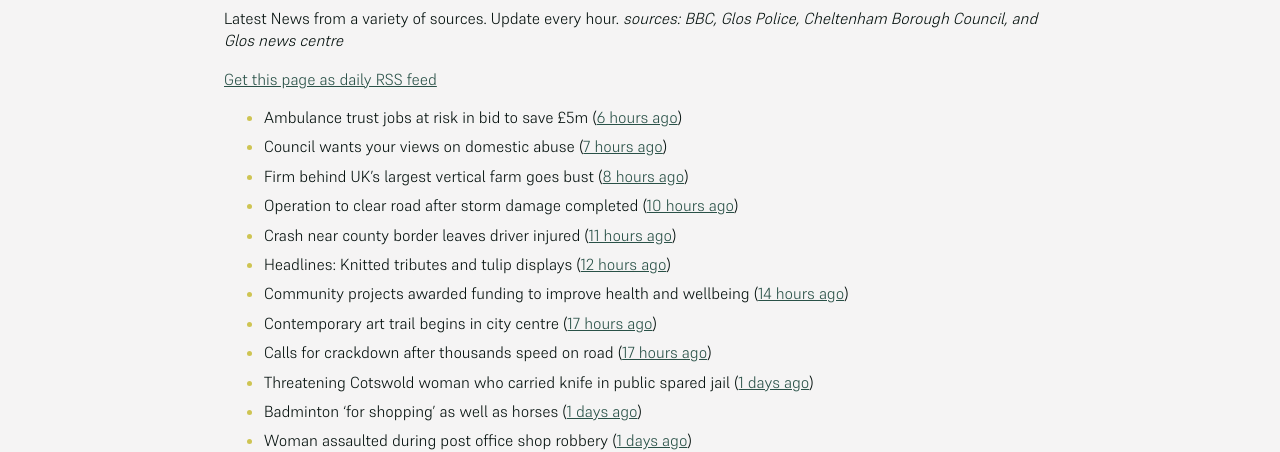
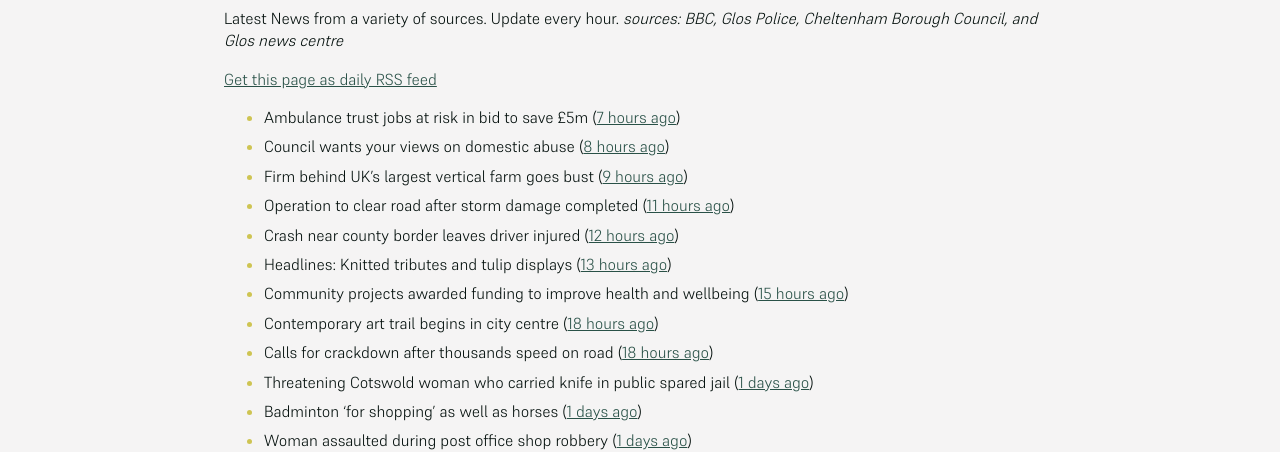
Before and after one commit to mat-0/cheltenham-open-data, a Jekyll site: the page built from _pages/news.md, in a window 1280 px wide. Shown: the part 266-718 px from the top of the page. Built offline with Jekyll 4.4.1, drawn with Linux system fonts in a browser that asks for light colours.

Commit message:
Updated 2025-05-07 23:58:05

```diff
--- a/_pages/news.md
+++ b/_pages/news.md
@@ -12,15 +12,15 @@ _sources: BBC, Glos Police, Cheltenham Borough Council, and Glos news centre_
 [Get this page as daily RSS feed](/daily.rss)
 
 <!-- news_marker starts -->
-- Ambulance trust jobs at risk in bid to save £5m ([6 hours ago](https://www.bbc.com/news/articles/c078721k50xo))
-- Council wants your views on domestic abuse ([7 hours ago](https://gloucesternewscentre.co.uk/council-wants-your-views-on-domestic-abuse/))
-- Firm behind UK's largest vertical farm goes bust ([8 hours ago](https://www.bbc.com/news/articles/c9qwq5245zvo))
-- Operation to clear road after storm damage completed ([10 hours ago](https://www.bbc.com/news/articles/cp91d93kv7vo))
-- Crash near county border leaves driver injured ([11 hours ago](https://www.bbc.com/news/articles/cd7v7z98xvwo))
-- Headlines: Knitted tributes and tulip displays ([12 hours ago](https://www.bbc.com/news/articles/cvg7gd25ev2o))
-- Community projects awarded funding to improve health and wellbeing ([14 hours ago](https://www.cheltenham.gov.uk/news/article/3006/community_projects_awarded_funding_to_improve_health_and_wellbeing))
-- Contemporary art trail begins in city centre ([17 hours ago](https://www.bbc.com/news/articles/cdrg7pjg8pvo))
-- Calls for crackdown after thousands speed on road ([17 hours ago](https://www.bbc.com/news/articles/cj454v1qzrxo))
+- Ambulance trust jobs at risk in bid to save £5m ([7 hours ago](https://www.bbc.com/news/articles/c078721k50xo))
+- Council wants your views on domestic abuse ([8 hours ago](https://gloucesternewscentre.co.uk/council-wants-your-views-on-domestic-abuse/))
+- Firm behind UK's largest vertical farm goes bust ([9 hours ago](https://www.bbc.com/news/articles/c9qwq5245zvo))
+- Operation to clear road after storm damage completed ([11 hours ago](https://www.bbc.com/news/articles/cp91d93kv7vo))
+- Crash near county border leaves driver injured ([12 hours ago](https://www.bbc.com/news/articles/cd7v7z98xvwo))
+- Headlines: Knitted tributes and tulip displays ([13 hours ago](https://www.bbc.com/news/articles/cvg7gd25ev2o))
+- Community projects awarded funding to improve health and wellbeing ([15 hours ago](https://www.cheltenham.gov.uk/news/article/3006/community_projects_awarded_funding_to_improve_health_and_wellbeing))
+- Contemporary art trail begins in city centre ([18 hours ago](https://www.bbc.com/news/articles/cdrg7pjg8pvo))
+- Calls for crackdown after thousands speed on road ([18 hours ago](https://www.bbc.com/news/articles/cj454v1qzrxo))
 - Threatening Cotswold woman who carried knife in public spared jail ([1 days ago](https://gloucesternewscentre.co.uk/threatening-cotswold-woman-who-carried-knife-in-public-spared-jail/))
 - Badminton 'for shopping' as well as horses ([1 days ago](https://www.bbc.com/news/articles/cqx4nl0w8x4o))
 - Woman assaulted during post office shop robbery ([1 days ago](https://www.bbc.com/news/articles/cj454xw4qryo))
```
Also changed, not shown: _data/flood.json (+5 -69 lines), index.md (+6 -6 lines).
